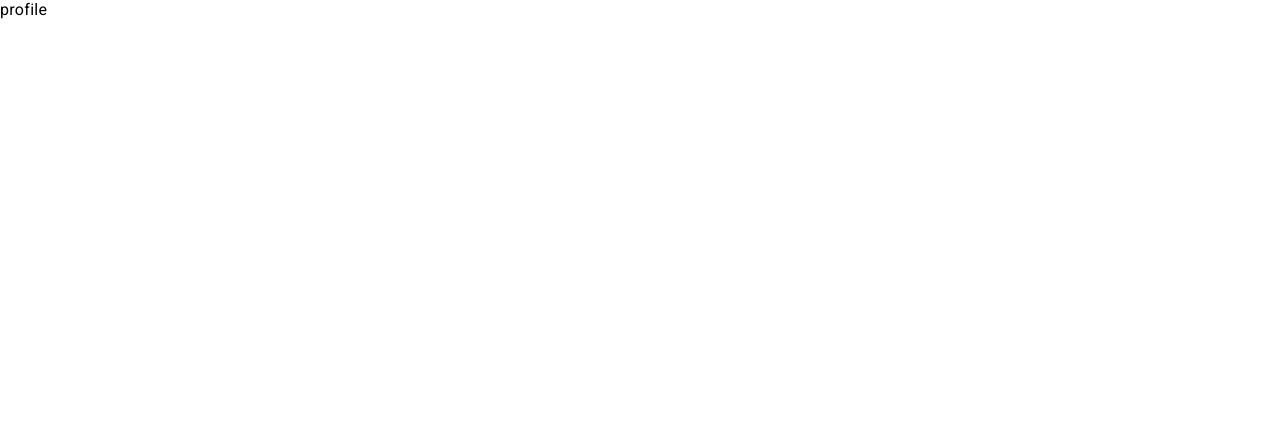
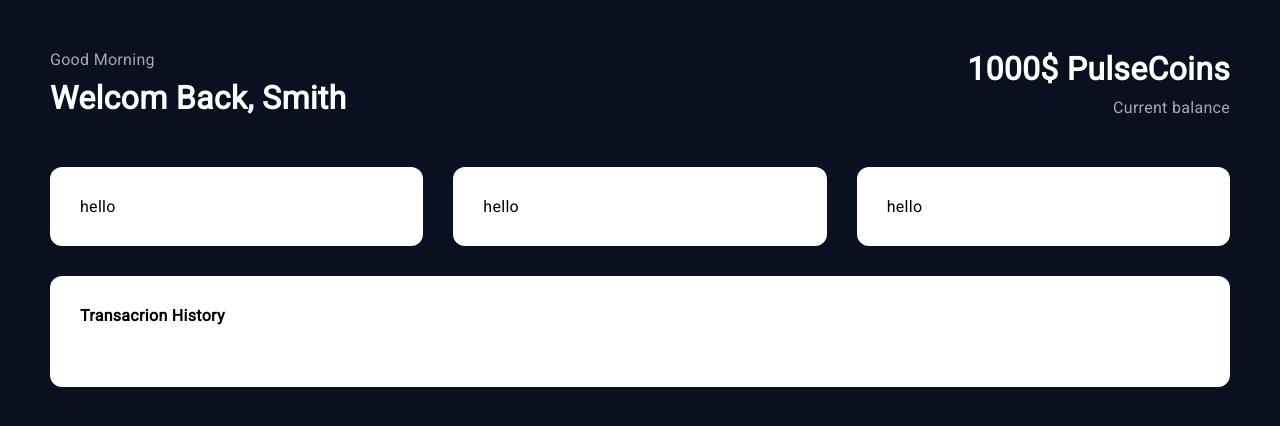
Before and after one commit to MatanAmzaleg/StockPulse, a Next.js app: page /profile in a window 1280 px wide. Shown: the top 426 px of the page. Built offline with nearby package versions, Linux system fonts and the light colour scheme.

Commit message:
added profile page

```diff
--- /dev/null
+++ b/components/TransactionPreview.tsx
@@ -0,0 +1,15 @@
+interface Props {
+    transaction: object;
+}
+
+export default function TransactionPreview({ transaction }: Props) {
+    return (
+        <div className="transaction-preview">
+            {/* <p className="symbol">{transaction.symbol}</p>
+            <p className="date">{transaction.date}</p>
+            <p className="price">{transaction.price}</p>
+            <p className="quantity">{transaction.quantity}</p>
+            <p className="status">{transaction.statis}</p> */}
+        </div>
+    );
+}
--- a/pages/profile.tsx
+++ b/pages/profile.tsx
@@ -1,3 +1,29 @@
+import TransactionPreview from '@/components/TransactionPreview';
+
 export default function profile() {
-    return <div>profile</div>;
+    return (
+        <section className="profile-section">
+            <header className="profile-header">
+                <div className="profile-user">
+                    <p className="greet">Good Morning</p>
+                    <h1>Welcom Back, Smith</h1>
+                </div>
+                <div className="user-balance">
+                    <h1>1000$ PulseCoins</h1>
+                    <p>Current balance</p>
+                </div>
+            </header>
+            <div className="profile-grid">
+                <div className="card">hello</div>
+                <div className="card">hello</div>
+                <div className="card">hello</div>
+                <div className="card transaction-container">
+                    <h1>Transacrion History</h1>
+                    <div className="transaction-list">
+                        {/* <TransactionPreview transaction={user.transactions}/> */}
+                    </div>
+                </div>
+            </div>
+        </section>
+    );
 }
--- a/styles/base/_base.scss
+++ b/styles/base/_base.scss
@@ -49,11 +49,16 @@ a {
     position: relative;
 }
 
-
-.loader{
+.loader {
     width: 50px;
     height: 50px;
     position: absolute;
     top: 50%;
     right: 50%;
 }
+
+.card {
+    padding: 30px;
+    background-color: white;
+    border-radius: 12px;
+}
--- a/styles/main.scss
+++ b/styles/main.scss
@@ -14,6 +14,7 @@
 // VIEWS
 @import './views/home';
 @import './views/login';
+@import './views/profile';
 @import './views/main-content';
 @import './views/crypto-details';
 
--- a/styles/views/_crypto-details.scss
+++ b/styles/views/_crypto-details.scss
@@ -36,11 +36,6 @@
         }
         .descending {
             color: #ac0000;
-        }
-        .card {
-            padding: 30px;
-            background-color: white;
-            border-radius: 12px;
         }
 
         .small-detaills {
--- /dev/null
+++ b/styles/views/_profile.scss
@@ -0,0 +1,40 @@
+.profile-section {
+    background-color: #0a1020;
+    min-height: 100vh;
+    padding-inline: 50px;
+
+    .profile-header {
+        padding-block: 50px;
+        display: flex;
+        justify-content: space-between;
+
+        .profile-user,
+        .user-balance {
+            :first-child {
+                margin-bottom: 10px;
+            }
+            p {
+                color: #a6a8b3;
+            }
+            h1 {
+                font-size: 2em;
+                color: white;
+            }
+        }
+
+        .user-balance {
+            text-align: end;
+        }
+    }
+
+    .profile-grid {
+        display: grid;
+        grid-template-columns: 1fr 1fr 1fr;
+        grid-template-rows: 1fr 1.4fr;
+        gap: 30px;
+
+        .transaction-container {
+            grid-column: 1/-1;
+        }
+    }
+}
```
Also changed, not shown: pages/search.tsx (deleted, +0 -36 lines).
